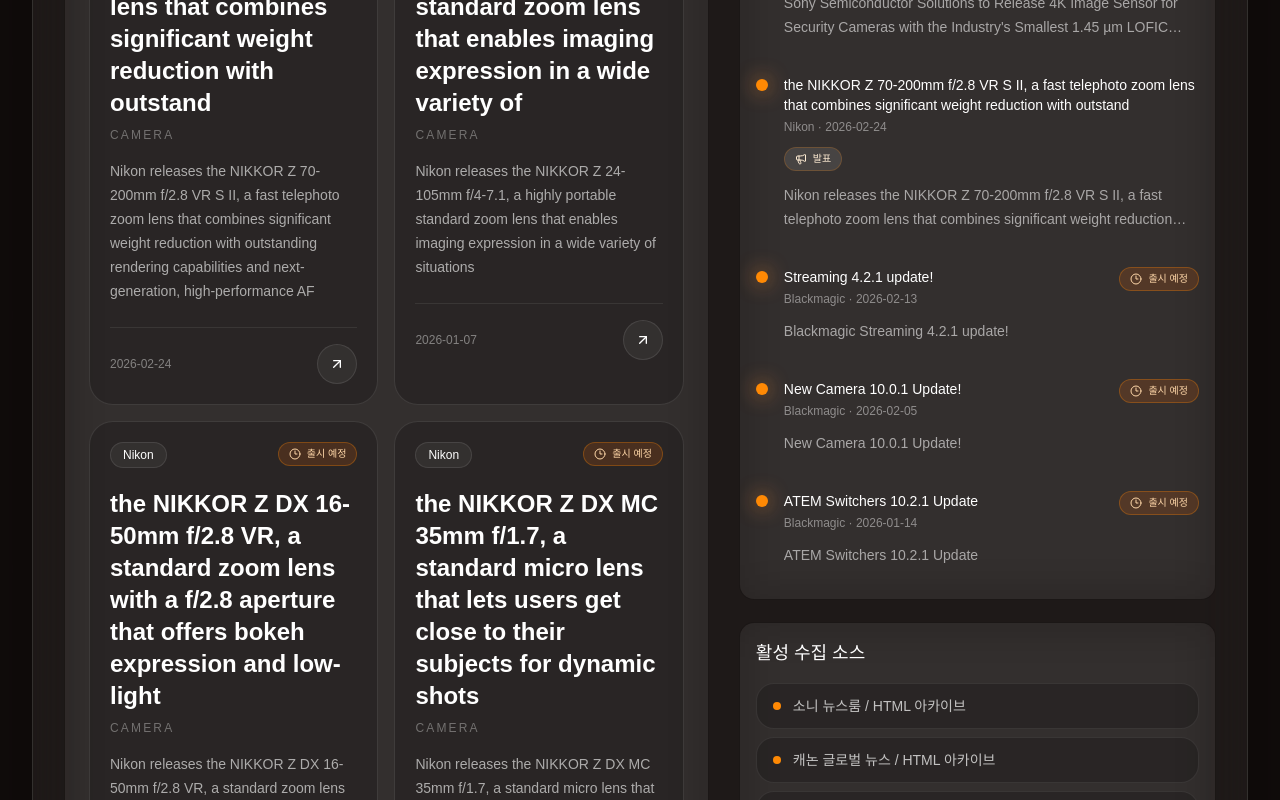
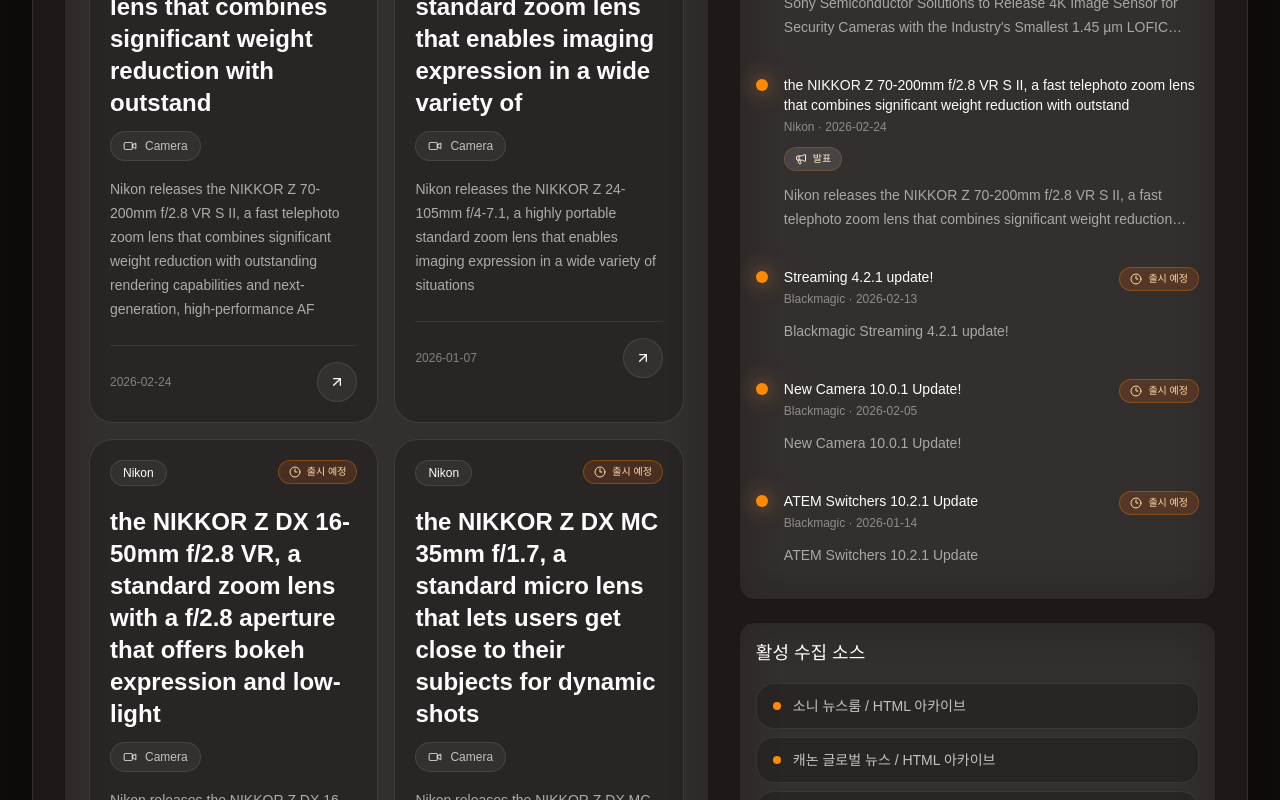
Before and after one commit to HarryPottea/Production-CEW_Camera, a React (Vite) app: page / in a window 1280 px wide. Shown: the part 1600-2400 px from the top of the page. Built offline with nearby package versions, Linux system fonts and the light colour scheme.

Commit message:
fix: rebalance link column and show categories on featured cards

```diff
--- a/src/App.tsx
+++ b/src/App.tsx
@@ -298,7 +298,10 @@
                             <EquipmentStatusBadge status={item.status} />
                           </div>
                           <h3 className="mt-5 text-xl font-semibold text-white sm:text-2xl">{item.model}</h3>
-                          <p className="mt-2 text-xs uppercase tracking-[0.18em] text-white/35">{item.category}</p>
+                          <div className="mt-3 inline-flex items-center gap-2 rounded-full border border-white/10 bg-white/5 px-3 py-1.5 text-xs text-white/70">
+                            {React.createElement(getCategoryIcon(item.category), { className: "h-3.5 w-3.5" })}
+                            <span>{item.category}</span>
+                          </div>
                           <p className="mt-4 min-h-[72px] text-sm leading-6 text-white/62">{item.summary}</p>
                           <div className="mt-6 flex items-center justify-between border-t border-white/8 pt-4">
                             <span className="text-xs text-white/42">{item.announced_at}</span>
@@ -418,7 +421,7 @@
                             <TableHead className="min-w-[220px] text-white/55">모델명</TableHead>
                             <TableHead className="w-[190px] text-white/55">카테고리</TableHead>
                             <TableHead className="w-[180px] text-white/55">발표일 / 상태</TableHead>
-                            <TableHead className="w-[90px] text-right text-white/55">링크</TableHead>
+                            <TableHead className="w-[110px] pr-6 text-center text-white/55">링크</TableHead>
                           </TableRow>
                         </TableHeader>
                         <TableBody>
@@ -439,7 +442,7 @@
                                     <EquipmentStatusBadge status={item.status} />
                                   </div>
                                 </TableCell>
-                                <TableCell className="text-right">
+                                <TableCell className="pr-6 text-center">
                                   {getPrimaryLink(item) ? (
                                     <Button variant="ghost" size="sm" className="h-9 w-9 rounded-full p-0 text-white hover:bg-orange-500 hover:text-white" asChild>
                                       <a href={getPrimaryLink(item)!} target="_blank" rel="noreferrer" aria-label={`${item.model} 관련 뉴스 열기`}>
```
